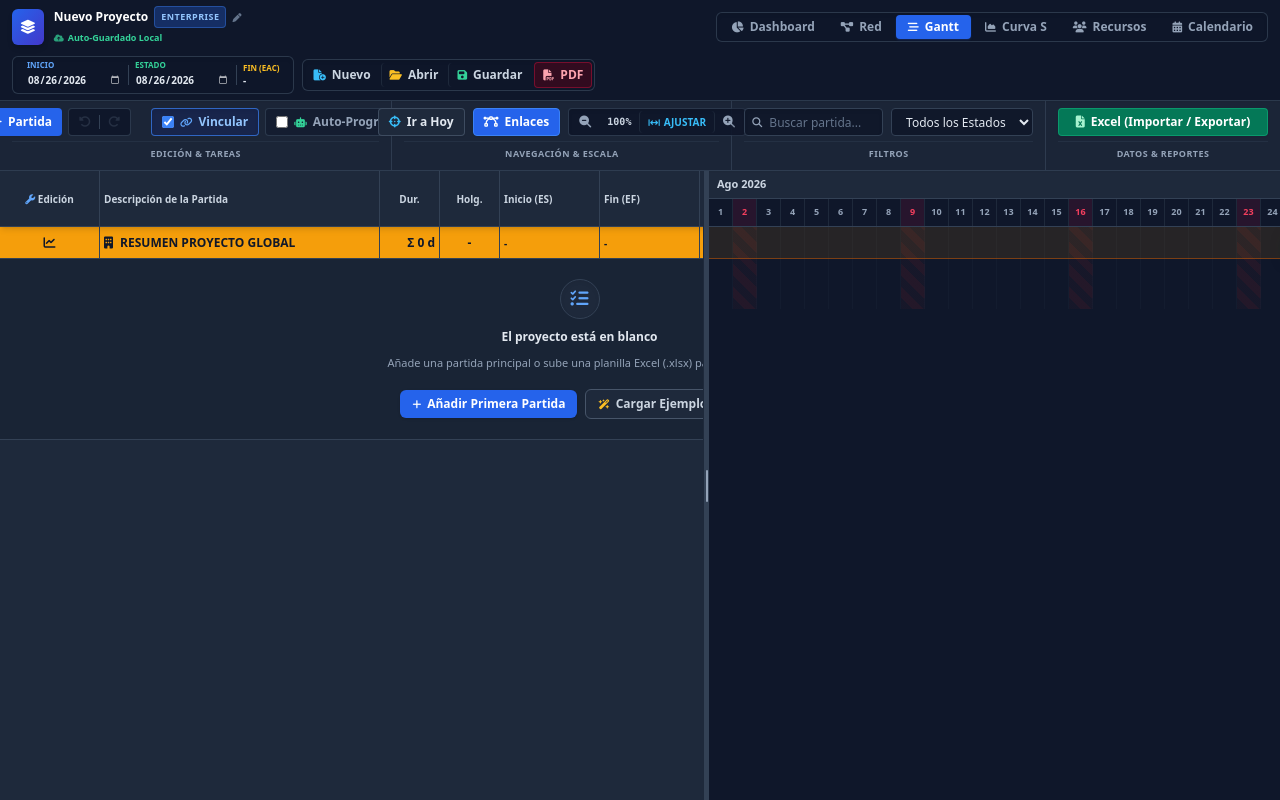
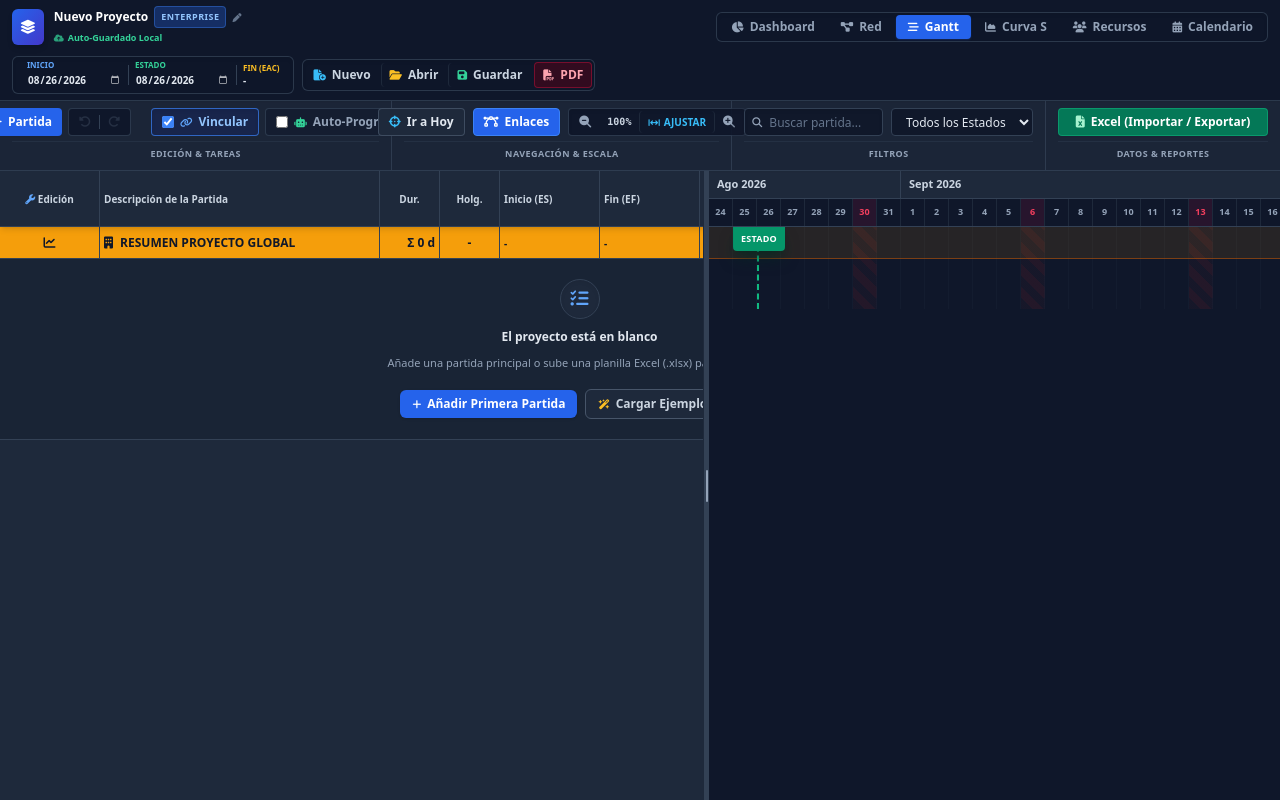
Before and after one commit to j0t4inc0de/project-master-enterprise, a React (Vite) app: page / in a window 1280 px wide. Built offline with nearby package versions, Linux system fonts and the light colour scheme.

Commit message:
fix(timeline): align timeline start to the Monday of the task week instead of the 1st of the month

```diff
--- a/src/components/Gantt/GanttView.jsx
+++ b/src/components/Gantt/GanttView.jsx
@@ -58,26 +58,44 @@ export const GanttView = () => {
     return res;
   }, [cpmResult.tasks, searchQuery, taskFilter, collapsed]);
 
-  // Cálculo de rango de fechas del timeline
+  // Cálculo de rango de fechas del timeline (alineado a la semana de inicio para visibilidad inmediata)
   const { minD, tlDays } = useMemo(() => {
     let s = new Date(startDate + 'T00:00:00');
     if (isNaN(s.getTime())) s = new Date();
-    s = new Date(s.getFullYear(), s.getMonth(), 1);
 
+    // Si hay tareas con fecha más temprana, tomar la fecha más temprana
+    if (visibleTasks && visibleTasks.length > 0) {
+      const taskStarts = visibleTasks
+        .map((t) => t.ES || t.startDate)
+        .filter(Boolean)
+        .map((dStr) => new Date(dStr + 'T00:00:00').getTime())
+        .filter((t) => !isNaN(t));
+      if (taskStarts.length > 0) {
+        const minTaskStart = new Date(Math.min(...taskStarts));
+        if (minTaskStart < s) s = minTaskStart;
+      }
+    }
+
+    // Comenzar el lunes de la semana de la primera tarea (con margen limpio)
+    const dayOfWeek = s.getDay(); // 0: Dom, 1: Lun...
+    const diffToMonday = dayOfWeek === 0 ? 6 : dayOfWeek - 1;
+    s.setDate(s.getDate() - diffToMonday);
+
+    // Margen final de 25 días para extender la planificación
     let e = new Date((cpmResult.end || startDate) + 'T00:00:00');
-    if (isNaN(e.getTime())) e = new Date();
-    e.setDate(e.getDate() + 15);
+    if (isNaN(e.getTime())) e = new Date(s);
+    e.setDate(e.getDate() + 25);
 
     const arr = [];
     let count = Math.ceil((e - s) / (1000 * 3600 * 24));
-    if (isNaN(count) || count < 0 || count > 3000) count = 100;
+    if (isNaN(count) || count < 0 || count > 3000) count = 60;
     for (let i = 0; i <= count; i++) {
       const d = new Date(s);
       d.setDate(d.getDate() + i);
       arr.push(d);
     }
     return { minD: s, tlDays: arr };
-  }, [startDate, cpmResult.end]);
+  }, [startDate, cpmResult.end, visibleTasks]);
 
   // Sincronización de Scroll vertical y horizontal a 60 FPS mediante Refs y Event Listeners Pasivos
   useEffect(() => {
```
